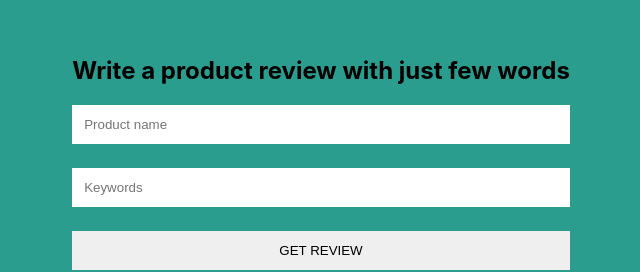
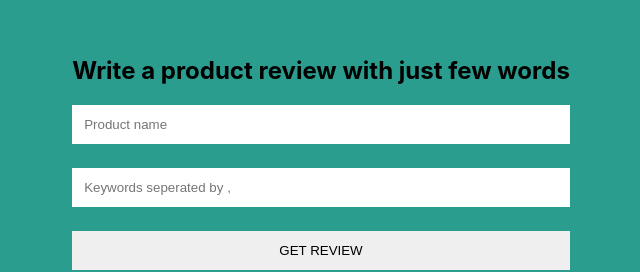
Before and after one commit to kiranhpe/review-writer, a React (Create React App) app in the folder client/: page / in a window 1280 px wide. Shown: the part 245-517 px from the top of the page, without its empty margins (345-985 px from the left). Built offline with nearby package versions, Linux system fonts and the light colour scheme; the HTML template or start-up script is replaced by a standard one.

Commit message:
placeholder change

```diff
--- a/client/src/App.js
+++ b/client/src/App.js
@@ -74,7 +74,7 @@ const App = () => {
         <input
           type="text"
           name="keywords"
-          placeholder="Keywords"
+          placeholder="Keywords seperated by ,"
           value={keywords}
           onChange={handleKeywords}
         />
```
